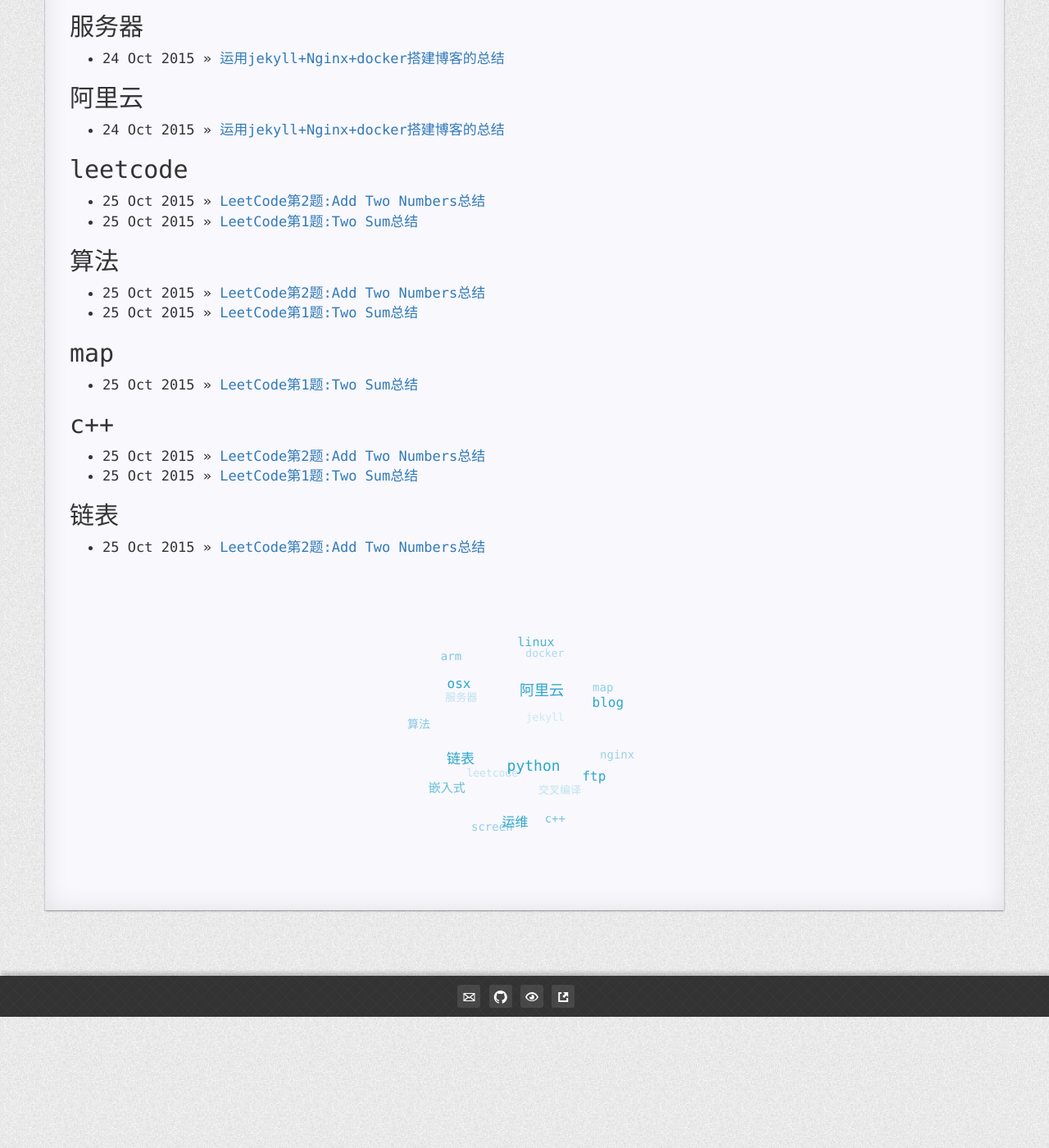
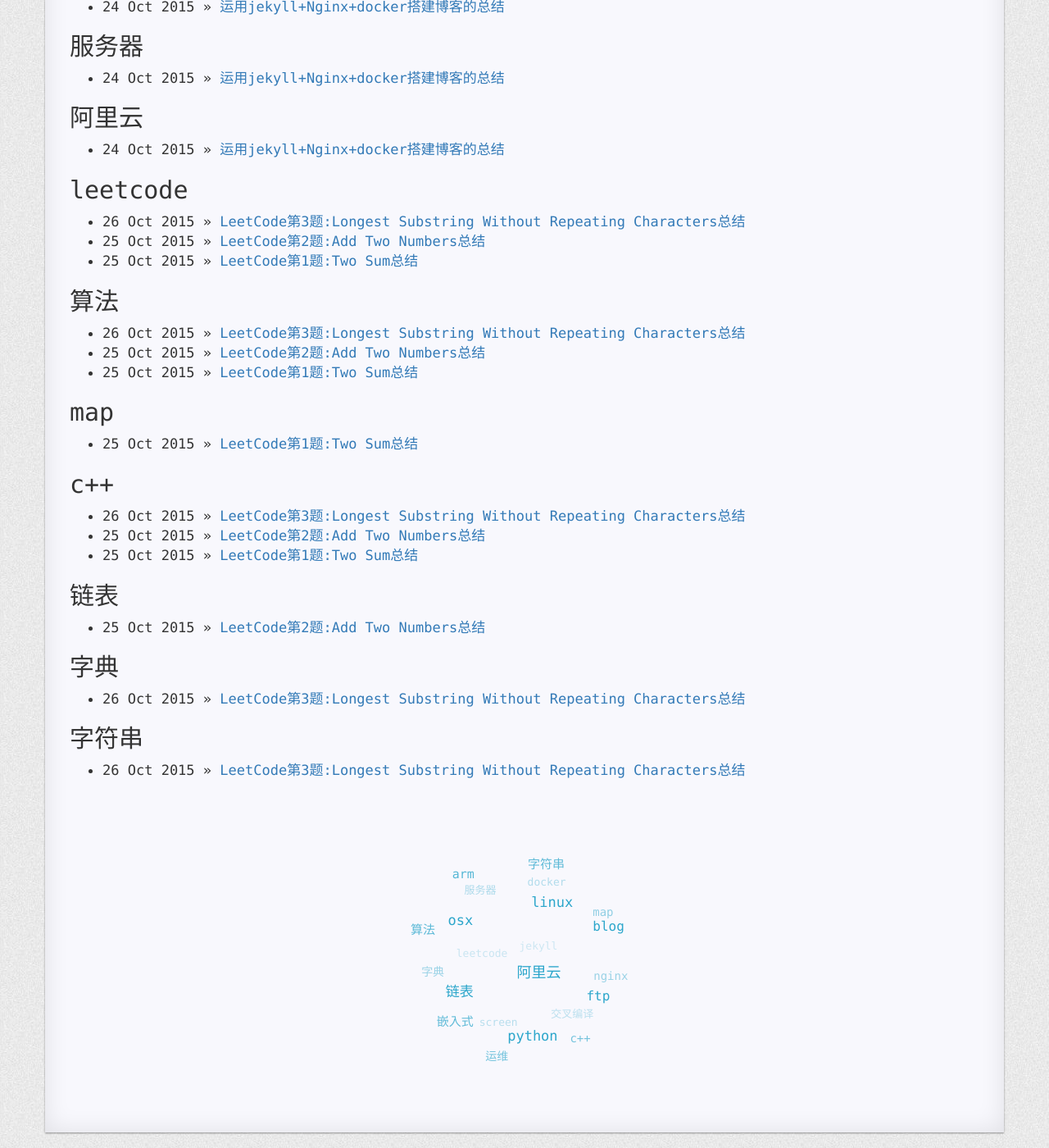
Before and after one commit to zhangjaycee/blog, a Jekyll site: the page built from pages/3tag.html, in a window 1280 px wide and 1400 px high, scrolled down 1575 px. Shown: the whole window at 82% size. Built offline with Jekyll 4.4.1, drawn with Linux system fonts in a browser that asks for light colours; nearby versions of some CDN libraries; Markdown is read by kramdown in place of the engine named in the settings; comment, search, counter and statistics services are not loaded; some of the changed text lies outside the part shown.

Commit message:
update a post

```diff
--- a/_posts/2015-10-26-leetcode_3_LongestSubstringWithoutRepeatingCharacters.md
+++ b/_posts/2015-10-26-leetcode_3_LongestSubstringWithoutRepeatingCharacters.md
@@ -1,3 +1,11 @@
+---
+layout: post
+title: LeetCode第3题:Longest Substring Without Repeating Characters总结
+tags: leetcode 字典 字符串 算法 python c++
+categories: LeetCode
+---
+
+
 ## 题目：
 > Given a string, find the length of the longest substring without repeating characters. For example, the longest substring without repeating letters for "abcabcbb" is "abc", which the length is 3. For "bbbbb" the longest substring is "b", with the length of 1.
 
```
